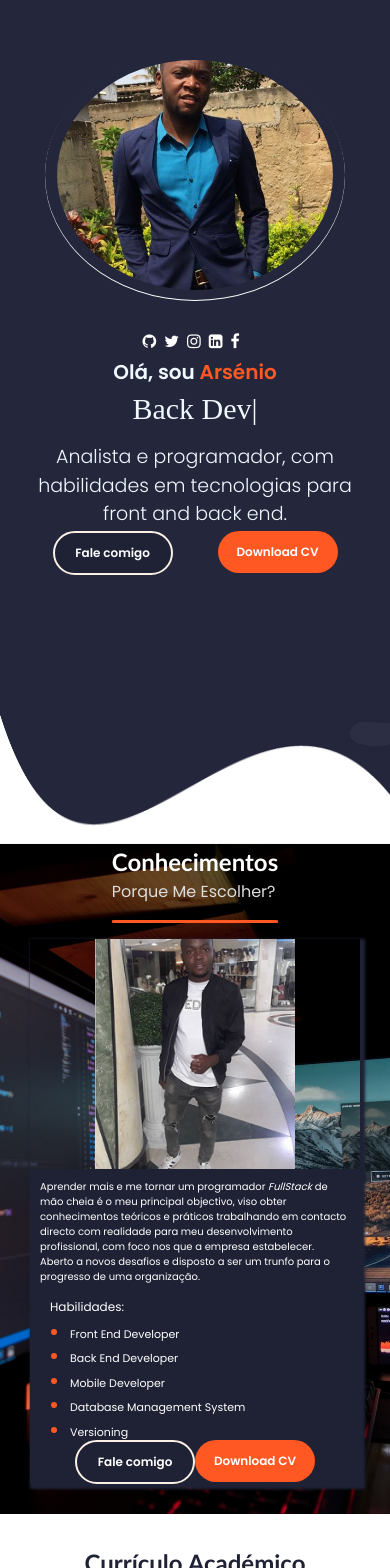
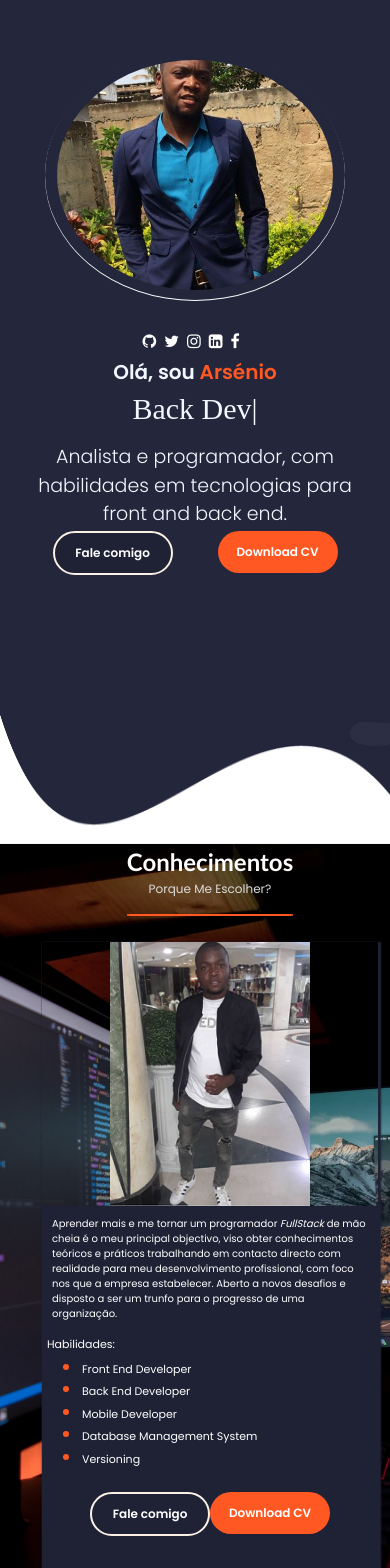
Before and after one commit to ArsenioLanga/Portfolio_Oficial, a React (Create React App) app: page / in a window 390 px wide. Shown: the top 1568 px of the page. Built offline with nearby package versions, Linux system fonts and the light colour scheme; a web font is replaced by a local one.

Commit message:
melhoramento dos apectos responsivos

```diff
--- a/src/PortfolioContainer/About/About.css
+++ b/src/PortfolioContainer/About/About.css
@@ -2,7 +2,7 @@
     display: flex;
     flex-direction: column;
     flex-wrap: wrap;
-    height: 480px;
+    height: 100vh;
     align-items: center;
     text-align: center;
     background-image: url('./image/bg.jpg');
@@ -28,7 +28,7 @@
 
 .about-header .about_subtitle{
     text-transform: capitalize;
-    font-size: 12px;
+    font-size: 14px;
     font-family: 'Poppins regular','Gill Sans', 'Trebuchet MS', sans-serif;
     color: #dcdcdc;
     margin-top: 0;
@@ -48,8 +48,9 @@
     display: flex;
     justify-content: left;
     align-items: center;
-    width: 545px;
-    height: 330px;
+    width: 745px;
+    min-width: none;
+    height: 480px;
     box-shadow: 1.5px 1.5px 1.5px 1.5px #1F2235;
     transition: 1s ease-out;
     opacity: 1;
@@ -58,8 +59,8 @@
 }
 
 .about-content .about-photo{
-    width: 200px;
-    height: 330px;
+    width: 245px;
+    height: 480px;
     background-image: url('./M.png');
     background-repeat: no-repeat;
     background-position: center;
@@ -71,26 +72,26 @@
     flex-wrap: wrap;
     flex-direction: column;
     text-align: left;
-    height: 330px;
-    width: 345px;
+    height: 480px;
+    width: 500px;
     box-sizing: border-box;
     background-color: #1F2235;
 }
 
 .about-descriction p{
-    margin: 10px;
-    font-size: 10px;
+    margin: 20px;
+    font-size: 13px;
     font-family: 'Poppins regular','Gill Sans', 'Gill Sans MT', Calibri, 'Trebuchet MS', sans-serif;
 }
 
 .about-descriction ul{
-    font-size: 10px;
+    font-size: 14px;
     font-family: 'Poppins regular','Gill Sans', 'Gill Sans MT', Calibri, 'Trebuchet MS', sans-serif;
 }
 .about-descriction span{
     margin-left: 20px;
     margin-bottom: 0 !important;
-    font-size: 12px;
+    font-size: 14px;
     font-family: 'Poppins regular','Gill Sans', 'Gill Sans MT', Calibri, 'Trebuchet MS', sans-serif;
 }
 
@@ -99,13 +100,13 @@
 }
 
 .about-descriction li{
-    font-size: 11px;
+    font-size: 14px;
     font-family: 'Poppins regular','Gill Sans', 'Gill Sans MT', Calibri, 'Trebuchet MS', sans-serif;
 }
 
 ::marker{
     color: #FF5823;
-    font-size: 18px;
+    font-size: 27px;
 }
 
 .about-descriction .find-me{
@@ -114,12 +115,80 @@
 
 @media screen and (max-width: 1110px) {
     .about-container{
-        height: 480px;
+        height: 100vh;
         justify-content: center;
         align-items: center;
     }
+
+}
+@media screen and (max-width: 1110px) {
+    .about-container{
+        height: 100vh;
+        justify-content: center;
+        align-items: center;
+    }
+
+}
+
+@media screen and (max-width: 910px){
+
+    .about-container {
+        justify-content: baseline;
+    }
+
+    .about-container .about-content{
+        margin-top: 10px;
+    }
+
+
+    .about-content .about-descriction{
+        width: 450px;
+    }
+
+}
+
+@media screen and (max-width: 810px){
+
+    .about-container {
+        width: 810px;
+        height: 750px;
+        justify-content: baseline;
+    }
+
+    .about-container .about-content{
+        width: 70%;
+        margin-top: 10px;
+    }
+
+
+    .about-content .about-descriction{
+        width: 450px;
+    }
+
+
+
+}
+
+@media screen and (max-width: 575px){
+    .about-container {
+        width: 575px;
+    }
+
+    .about-container .about-content{
+        width: 90%;
+        margin-bottom: 30px;
+    }
+
+    .about-container .about-content .about-descriction{
+        width: 100%;
+    }
+
+    .about-content .about-photo{
+        width: 200px;
+    }
     .about-header .about-title{
-        font-size: 24px;
+        font-size: 30px;
+        margin-top: 25px;
     }
 
     .about-header .about_subtitle{
@@ -128,90 +197,255 @@
 
     .about-header .horinzotal-row{
         height: 3px;
+        margin-top: 10px;
     }
 
-    .about-content{
-        justify-content: left;
-        align-items: center;
-        width: 545px;
-        height: 330px;
-        padding: 0;
-        box-shadow: 2.5px 2.5px 2.5px 2.5px #1F2235;
-    }
+
+.about-descriction p{
+    margin: 12px;
+    font-size: 10px;
+}
+
+.about-descriction ul{
+    font-size: 13px;
+}
+.about-descriction span{
+    margin-left: 5px;
+    font-size: 13px;
+}
+
+.about-descriction ul{
+    margin: 0;
+}
+
+.about-descriction li{
+    font-size: 13px;
+}
+
+::marker{
+    font-size: 23px;
+}
+
+.about-descriction .find-me{
+    margin-top: 25px;
+    margin-left: auto;
+    margin-right: auto;
+}
 
 }
 
-@media screen and (max-width: 575px){
+@media screen and (max-width: 420px){
     .about-container {
         height: auto;
-        justify-content: center;
-        align-items: center;
-        text-align: start;
+        width: 420px;
     }
 
     .about-container .about-content{
         display: flex;
         flex-direction: column;
-        width: 330px;
-        height: 545px;
-        margin-bottom: 30px;
+        width: 80%;
+        height: 625px;
+    }
+
+    .about-container .about-content .about-descriction{
+        width: 100%;
+    }
+
+    .about-content .about-photo{
+        width: 200px;
+        height: 350px;
+    }
+    .about-header .about-title{
+        font-size: 24px;
+        margin-top: 25px;
+    }
+
+    .about-header .about_subtitle{
+        font-size: 12px;
+    }
+
+    .about-header .horinzotal-row{
+        height: 2px;
+        margin-top: 10px;
     }
 
 
-    .about-content .about-descriction{
-        width: 330px;
-    }
+.about-descriction p{
+    margin: 10px;
+    font-size: 10px;
+}
+
+.about-descriction ul{
+    font-size: 11px;
+}
+.about-descriction span{
+    margin-left: 5px;
+    font-size: 11px;
+}
+
+.about-descriction ul{
+    margin: 0;
+}
+
+.about-descriction li{
+    font-size: 11px;
+}
+
+::marker{
+    font-size: 17px;
+}
+
+.about-descriction .find-me{
+    margin-top: 25px;
+    margin-left: auto;
+    margin-right: auto;
+}
 
 }
-
 @media screen and (max-width: 375px){
     .about-container {
         height: auto;
-        width: auto;
+        width: 375px;
         justify-content: center;
         align-items: center;
-        text-align: start;
+        text-align: center;
     }
 
     .about-container .about-content{
         display: flex;
         flex-direction: column;
-        width: 330px;
-        height: 545px;
+        width: 80%;
+        height: 625px;
         margin-bottom: 30px;
     }
 
+    .about-container .about-content .about-descriction{
+        width: 100%;
+    }
+
+    .about-content .about-photo{
+        width: 125px;
+        height: 150px;
+    }
+    .about-header .about-title{
+        font-size: 24px;
+        margin-top: 25px;
+    }
+
+    .about-header .about_subtitle{
+        font-size: 12px;
+    }
+
+    .about-header .horinzotal-row{
+        height: 2px;
+        margin-top: 10px;
+    }
+
+
+.about-descriction p{
+    margin: 10px;
+    font-size: 10px;
+}
+
+.about-descriction ul{
+    font-size: 11px;
+}
+.about-descriction span{
+    margin-left: 5px;
+    font-size: 11px;
+}
+
+.about-descriction ul{
+    margin: 0;
+}
+
+.about-descriction li{
+    font-size: 11px;
+}
+
+::marker{
+    font-size: 17px;
+}
+
+.about-descriction .find-me{
+    margin-top: 25px;
+    margin-left: auto;
+    margin-right: auto;
+}
 
 }
 
 @media screen and (max-width: 320px){
     .about-container {
+        height: auto;
         width: 320px;
-        overflow: hidden;
+        justify-content: center;
+        align-items: center;
+        text-align: center;
     }
 
-    .about-container .about-descriction{
-        width: 310px;
-    }
-    .about-container  .about-content{
-        width: 300px;
-    }
-    .about-descriction p{
-        margin: 22px;
-        font-size: 10px;
+    .about-container .about-content{
+        display: flex;
+        flex-direction: column;
+        width: 80%;
+        height: 525px;
+        margin-bottom: 30px;
     }
 
-    .about-descriction ul{
-        font-size: 11px;
+    .about-container .about-content .about-descriction{
+        width: 100%;
     }
-    .about-descriction span{
-        margin-left: 20px;
+
+    .about-content .about-photo{
+        width: 125px;
+        height: 150px;
+    }
+    .about-header .about-title{
+        font-size: 24px;
+        margin-top: 25px;
+    }
+
+    .about-header .about_subtitle{
         font-size: 12px;
     }
 
-    .find-me{
-        right: -6700px;
+    .about-header .horinzotal-row{
+        height: 2px;
+        margin-top: 10px;
     }
 
 
+.about-descriction p{
+    margin: 10px;
+    font-size: 10px;
 }
+
+.about-descriction ul{
+    font-size: 11px;
+}
+.about-descriction span{
+    margin-left: 5px;
+    font-size: 11px;
+}
+
+.about-descriction ul{
+    margin: 0;
+}
+
+.about-descriction li{
+    font-size: 11px;
+}
+
+::marker{
+    font-size: 17px;
+}
+
+.about-descriction .find-me{
+    margin-top: 25px;
+    margin-left: auto;
+    margin-right: auto;
+}
+
+
+
+}
--- a/src/PortfolioContainer/Resume/Resume.css
+++ b/src/PortfolioContainer/Resume/Resume.css
@@ -7,6 +7,7 @@
     justify-content: center;
     text-align: center;
     box-sizing: border-box;
+    height: 100vh;
 }
 
 .resume-header .resume-title{
@@ -20,7 +21,7 @@
 
 .resume-header .resume_subtitle{
     text-transform: capitalize;
-    font-size: 12px;
+    font-size: 18px;
     font-family: 'Poppins regular','Gill Sans', 'Trebuchet MS', sans-serif;
     color: #333333;
     margin-top: 0;
@@ -113,7 +114,7 @@
 }
 
 .content-bio ul{
-    margin: 10px;
+    margin: 12px;
 }
 .content-bio li{
     font-family: cursive;
@@ -126,7 +127,7 @@
     font-weight: bold;
     text-transform: capitalize;
     color: #1F2235;
-    margin-left: 10px;
+    margin-left: 12px;
 }
 
 .educacao .span-content{
@@ -178,7 +179,7 @@
     color: #1F2235;
     text-align: left;
     margin-left: 20px;
-    font-size: 12px;
+    font-size: 13px;
     font-family: -apple-system, BlinkMacSystemFont, 'Segoe UI', Roboto, Oxygen, Ubuntu, Cantarell, 'Open Sans', 'Helvetica Neue', sans-serif;
 }
 
@@ -261,7 +262,7 @@
 
 .content-skins .content-grid .skin-content{
     font-family: 'Trebuchet MS', 'Lucida Sans Unicode', 'Lucida Grande', 'Lucida Sans', Arial, sans-serif;
-    font-size: 12px;
+    font-size: 13px;
     color: #1F2235;
 }
 
@@ -278,15 +279,15 @@
 }
 
 .project-content{
-    padding-top: 1px;
+    padding-top: .1px;
     align-items: center;
     justify-content: left;
     text-align: left;
 }
 
 .procjct-title{
-    font-family: Impact, Haettenschweiler, 'Arial Narrow Bold', sans-serif;
-    font-size: 14px;
+    font-family:  'Franklin Gothic Medium', 'Arial Narrow', Arial, sans-serif;
+    font-size: 13px;
     color: #FF5823;
     margin-top: 0px;
 }
@@ -297,10 +298,10 @@
     color: #1F2235;
 }
 
-.project-content ul li p{
+ .project-content ul li p{
     padding: 0;
     margin-top: 0;
-    font-size: 11px;
+    font-size: 11.5px;
     font-family: -apple-system, BlinkMacSystemFont, 'Segoe UI', Roboto, Oxygen, Ubuntu, Cantarell, 'Open Sans', 'Helvetica Neue', sans-serif;
 }
 
@@ -309,6 +310,11 @@
     font-weight: 700;
     color: #FF5823;
     border-radius: 30px;
+
+}
+
+.project-content ::marker{
+    font-size: 17px;
 
 }
 .resume-item .resume-item-container .interesse{
@@ -631,6 +637,7 @@
 
             .resume-item .resume-item-container .projectos{
                 height: 325px;
+                padding-top: 15px;
             }
 
             .procjct-title{
@@ -732,9 +739,6 @@
             }
 
 
-
-
-
             .resume-item .resume-item-container .skins{
                 height: 325px;
             }
@@ -749,15 +753,15 @@
 
 
             .content-skins .content-grid .skin-title{
-                font-size: 13px;
+                font-size: 12px;
             }
 
             .content-skins .content-grid .skin-content{
-                font-size: 10px;
+                font-size: 9px;
             }
 
             .content-skins .content-grid ::marker{
-                font-size: 18px;
+                font-size: 14px;
             }
 
 
@@ -773,11 +777,15 @@
                 font-size: 9px;
             }
 
+            .project-content ::marker{
+                font-size: 14px;
+            }
+
+
 
         .resume-item .resume-item-container .interesse{
-            /* height: 325px; */
-            margin-top: 15px;
-            padding-top: 10px;
+            margin-top: 5px;
+            padding-top: 5px;
         }
 
         .interesse-content .interesse-title{
@@ -785,7 +793,11 @@
         }
 
         .interesse-content p{
-            font-size: 10px;
+            font-size: 9.7px;
+        }
+
+        .interesse-content ::marker{
+            font-size: 14px;
         }
 
 
```
